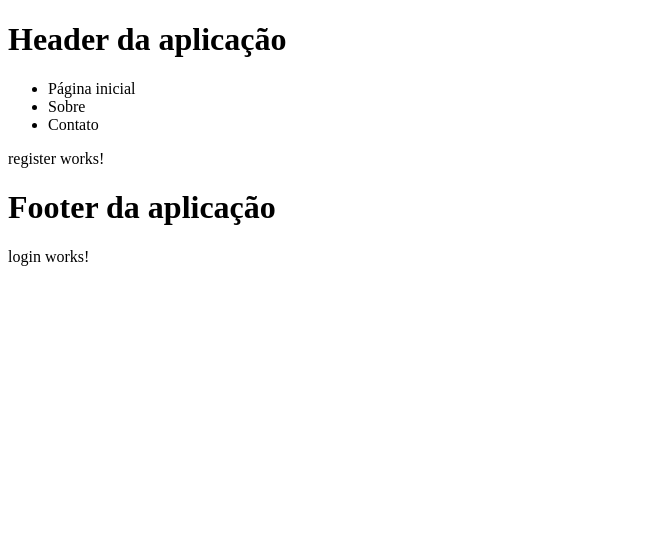
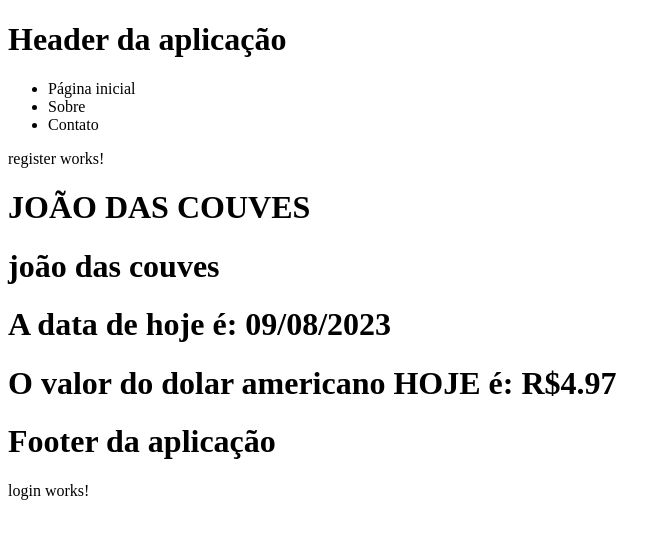
Before and after one commit to matheushsouto/LearnAngularGuairaca, an Angular app: page /register in a window 1280 px wide. Shown: the top 538 px of the page, without its empty margins (0-672 px from the left). Built offline with nearby package versions, Linux system fonts and the light colour scheme.

Commit message:
✨feature: Pipes no angular

```diff
--- a/src/app/auth/register/register.component.html
+++ b/src/app/auth/register/register.component.html
@@ -1 +1,7 @@
 <p>register works!</p>
+<h1>{{ nome | uppercase}}</h1>
+<h1>{{ nome | lowercase}}</h1>
+
+<h1>A data de hoje é: {{ dataAtual | date: 'dd/MM/yyyy' }}</h1>
+
+<h1>O valor do dolar americano HOJE é: {{ valorDolar | currency: 'BRL'}}</h1>
--- a/src/app/auth/register/register.component.ts
+++ b/src/app/auth/register/register.component.ts
@@ -6,5 +6,7 @@ import { Component } from '@angular/core';
   styleUrls: ['./register.component.css']
 })
 export class RegisterComponent {
-
+  public nome: string = 'João das Couves';
+  public dataAtual: Date = new Date();
+  public valorDolar: number = 4.97;
 }
```
